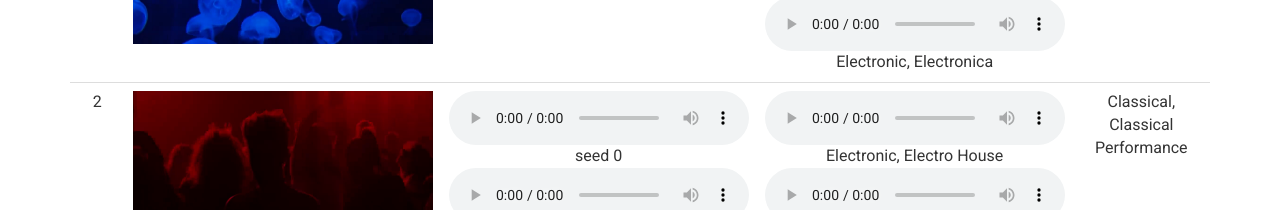
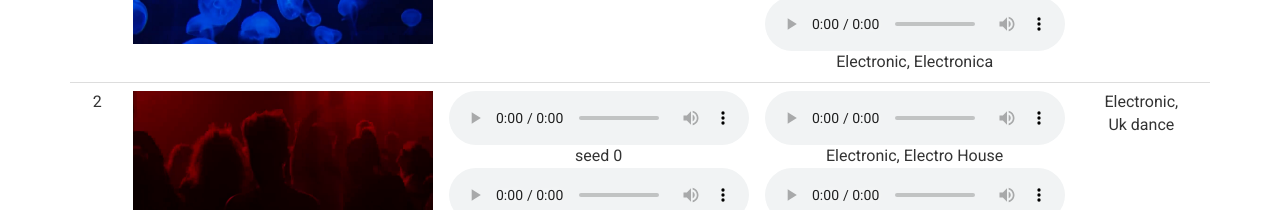
Before and after one commit to google-research/noise2music, a plain HTML site: page diff4steer/index.html in a window 1280 px wide. Shown: the part 2265-2475 px from the top of the page. Drawn offline with nearby package versions, Linux system fonts and the light colour scheme.

Commit message:
fix genre

```diff
--- a/diff4steer/index.html
+++ b/diff4steer/index.html
@@ -168,8 +168,8 @@
                 <div class="row">Electronic, Brostep</div>
 	      </td>
               <td class="text-center">
-		<div class="row">Classical,</div>
-		<div class="row">Classical Performance</div>
+		<div class="row">Electronic,</div>
+		<div class="row">Uk dance</div>
 		<br /><br />
               </td>
           </tr>
```
